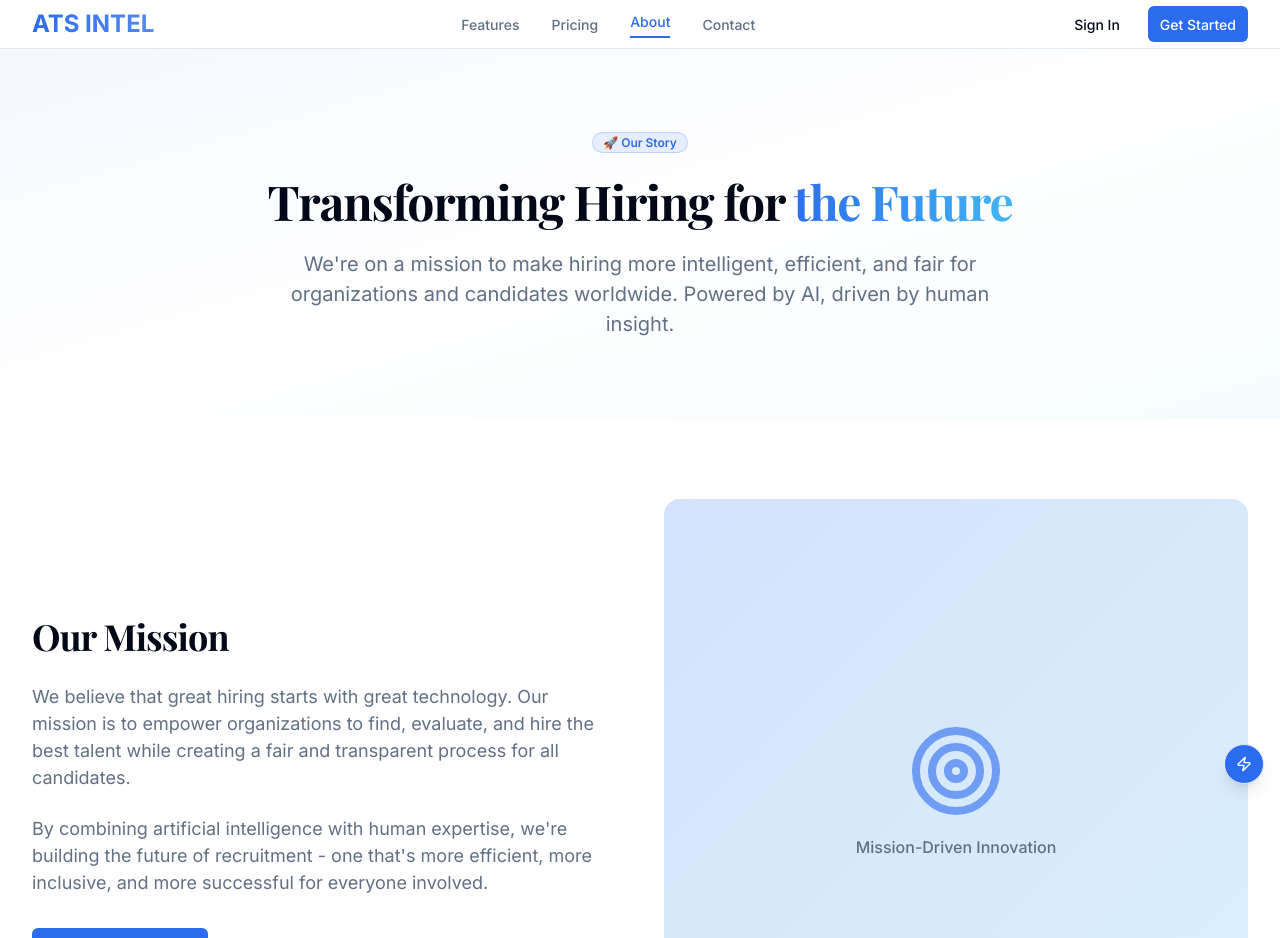
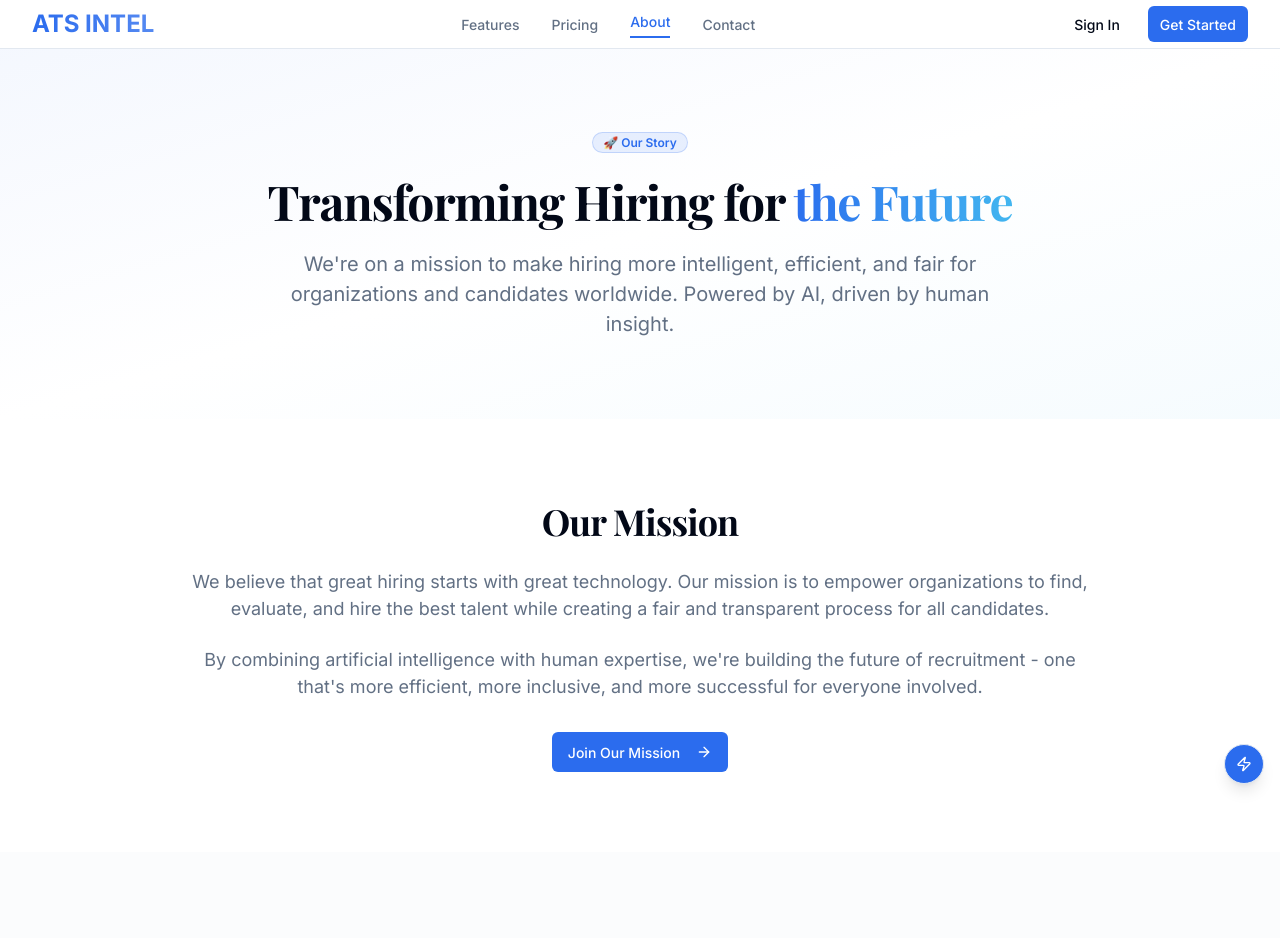
Before and after one commit to 3bi-io/cre-insights-dashboard, a React (Vite) app: page /about in a window 1280 px wide. Shown: the top 938 px of the page. Built offline with nearby package versions, Linux system fonts and the light colour scheme.

Commit message:
Remove Mission Driven Innovation section

```diff
--- a/src/components/about/MissionSection.tsx
+++ b/src/components/about/MissionSection.tsx
@@ -1,14 +1,13 @@
 import React from 'react';
 import { Link } from 'react-router-dom';
 import { Button } from '@/components/ui/button';
-import { ArrowRight, Target } from 'lucide-react';
+import { ArrowRight } from 'lucide-react';
 
 const MissionSection = () => {
   return (
     <section className="py-20">
       <div className="max-w-7xl mx-auto px-4 sm:px-6 lg:px-8">
-        <div className="grid grid-cols-1 lg:grid-cols-2 gap-12 items-center">
-          <div>
+        <div className="text-center max-w-4xl mx-auto">
           <h2 className="text-3xl md:text-4xl font-playfair font-bold text-foreground mb-6">
             Our Mission
           </h2>
@@ -28,15 +27,6 @@ const MissionSection = () => {
             </Button>
           </Link>
         </div>
-          <div className="relative">
-            <div className="aspect-square bg-gradient-to-br from-primary/20 to-accent/20 rounded-2xl flex items-center justify-center">
-              <div className="text-center">
-                <Target className="h-24 w-24 text-primary/60 mx-auto mb-4" />
-                <p className="text-muted-foreground font-medium">Mission-Driven Innovation</p>
-              </div>
-            </div>
-          </div>
-        </div>
       </div>
     </section>
   );
```
Lines whose indentation alone changed are shown as unchanged.
